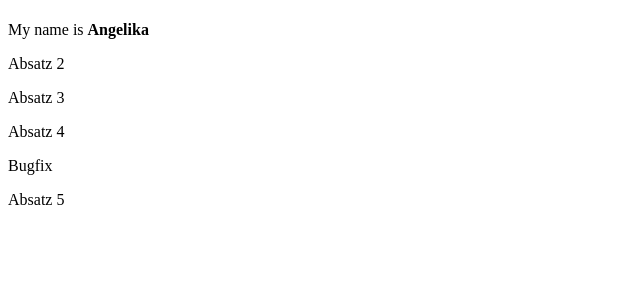
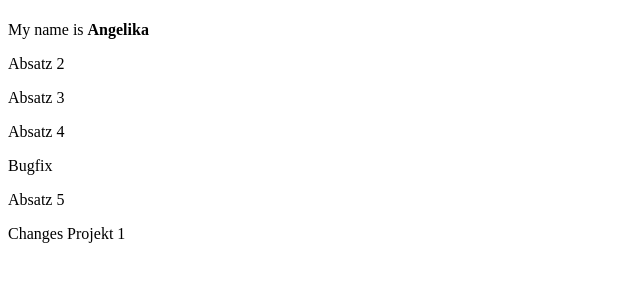
Before and after one commit to AnschiPeer/APM2024, a plain HTML site: page index.html in a window 1280 px wide. Shown: the part 59-340 px from the top of the page, without its empty margins (0-640 px from the left). Drawn offline with Linux system fonts and the light colour scheme.

Commit message:
Änderungen Alt

```diff
--- a/index.html
+++ b/index.html
@@ -14,5 +14,7 @@
     <p>Bugfix</p>
     <p>Absatz 5</p>
 
+    <p>Changes Projekt 1</p>
+
 </body>
 </html>
```
Also changed, not shown: 1 other file.
